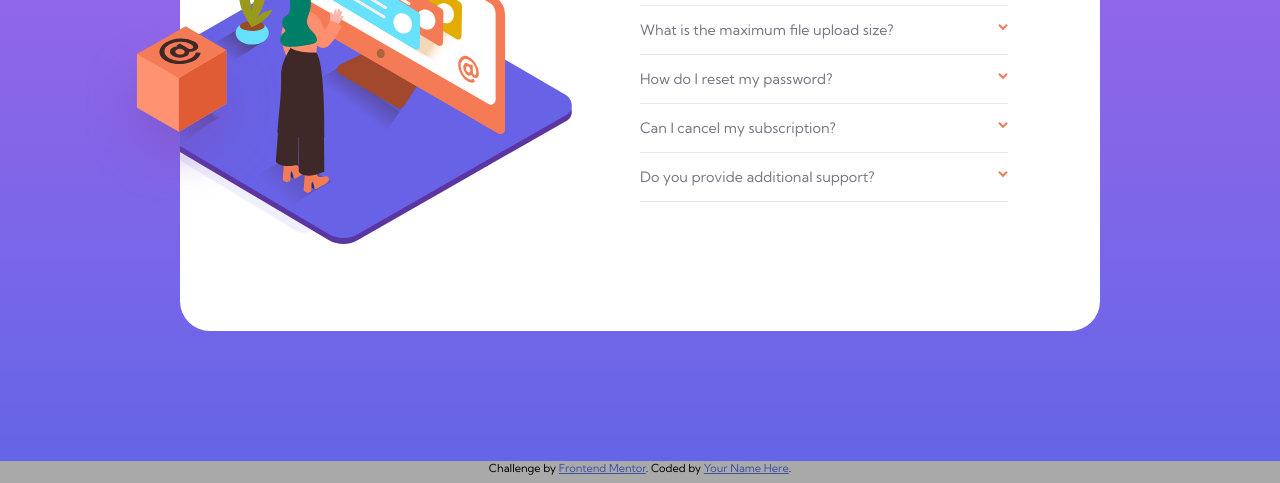
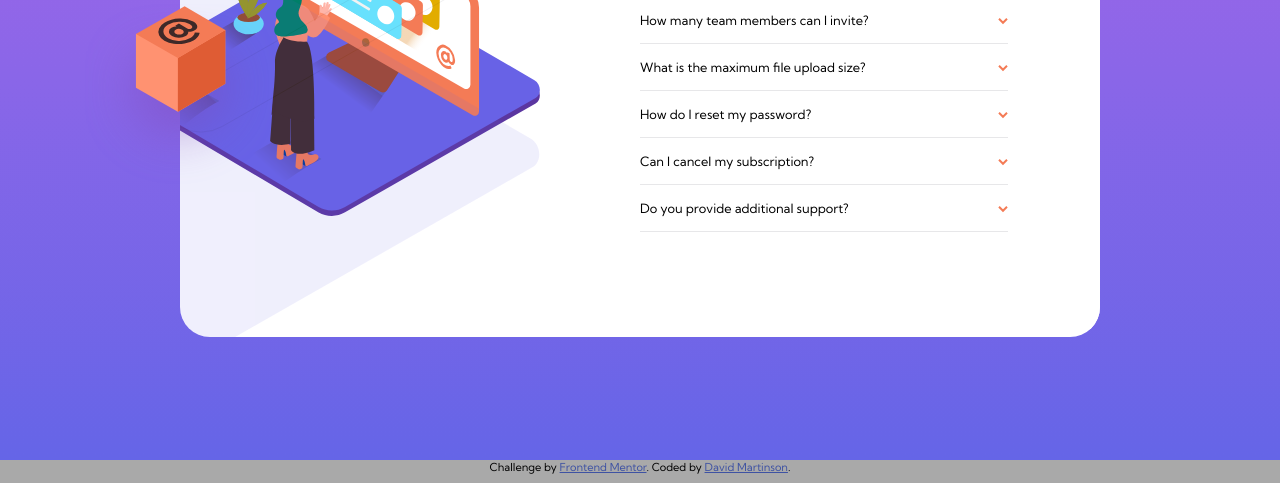
Before and after one commit to pdxdave/faq-accordion-card-main, a plain HTML site: page index.html in a window 1280 px wide. Shown: the part 317-800 px from the top of the page. Drawn offline with Linux system fonts and the light colour scheme.

Commit message:
made some changes

```diff
--- a/index.html
+++ b/index.html
@@ -17,30 +17,38 @@
 </head>
 <body>
   <main>
+
     <div class="container">
-        <div class="logo-image">
-          <div class="pic">
-             <img class="mobile_img" src="./images/illustration-woman-online-mobile.svg" alt="">
-             <img class="desk_img" src="./images/illustration-woman-online-desktop.svg" alt="">
+
+
+      <div class="illustration">
+        <div class="ill__image" >
+           <img class="mobile__image" src="./images/illustration-woman-online-mobile.svg" alt="">
+           <img class="desk__image" src="./images/illustration-woman-online-desktop.svg" alt="">
+        </div>
+        <div class="ill__shadow">
+           <img class="mobile__shadow"src="./images/bg-pattern-mobile.svg" alt="">
+           <img class="desk__shadow" src="./images/bg-pattern-desktop.svg" alt="">
+        </div>
         <div class="box">
-                 <img class="desk_box_img" src="./images/illustration-box-desktop.svg" alt="">
+            <img class="desk__box" src="./images/illustration-box-desktop.svg" alt="">
         </div>
-          </div>
-           <div class="cartoon"></div>
-        </div>
+      </div> <!-- end of illustration -->
+
       <div class="content">
+
             <h1>FAQ</h1>
 
-        <article class="card">
-          <div class="question__wrapper">
+            <article>
               <div class="question">
-              <p >How many team members can I invite?</p>
+                <div>
+                  <p>How many team members can I invite?</p>
                 </div>
-            <div class="question__icon">
-                <img src="./images/icon-arrow-down.svg" alt="">
+                <div>
+                  <img class="arrow" src="./images/icon-arrow-down.svg" alt="">
                 </div>
-          </div><!-- end of question wrapper -->
-          <div class="answer show-text">
+              </div><!-- end of question-->
+              <div class="answer">
                 <p>
                   You can invite up to 2 additional users on the Free plan. There is no limit on
                   team members for the Premium plan.
@@ -48,78 +56,80 @@
               </div>
             </article>
 
-        <article class="card">
-          <div class="question__wrapper">
+            <article>
               <div class="question">
+                <div>
                     <p >What is the maximum file upload size?</p>
                 </div>
-            <div class="question__icon">
-              <img src="./images/icon-arrow-down.svg" alt="">
+                <div>
+                    <img class="arrow" src="./images/icon-arrow-down.svg" alt="">
                 </div>
-          </div><!-- end of question wrapper -->
-          <div class="answer show-text">
+              </div>
+              <div class="answer">
                 <p>No more than 2GB. All files in your account must fit your allotted storage space.</p>
               </div>
             </article>
 
 
-        <article class="card">
-            <div class="question__wrapper">
+            <article>
               <div class="question">
+                <div>
                     <p>How do I reset my password?</p>
                 </div>
-             <div class="question__icon">
-               <img src="./images/icon-arrow-down.svg" alt="">
+                <div>
+                    <img class="arrow" src="./images/icon-arrow-down.svg" alt="">
                 </div>
               </div>
-            <div class="answer show-text">
-             <p>
-               Click “Forgot password” from the login page or “Change password” from your profile page.
-                A reset link will be emailed to you.
-             </p>
+              <div class="answer">
+                <p>Click “Forgot password” from the login page or “Change password” from your profile page.
+                  A reset link will be emailed to you.</p>
               </div>
             </article>
 
 
-        <article class="card">
-          <div class="question__wrapper">
+
+            <article>
               <div class="question">
+                <div>
                     <p >Can I cancel my subscription?</p>
                 </div>
-            <div class="question__icon">
+                <div>
                     <img class="arrow" src="./images/icon-arrow-down.svg" alt="">
                 </div>
               </div>
-          <div class="answer show-text">
+              <div class="answer">
                 <p>Yes! Send us a message and we’ll process your request no questions asked.</p>
               </div>
             </article>
 
 
-        <article class="card">
-          <div class="question__wrapper">
+           <article>
              <div class="question">
+               <div>
                   <p >Do you provide additional support?</p>
                </div>
-            <div class="question__icon">
-                <img src="./images/icon-arrow-down.svg" alt="">
+               <div>
+                  <img class="arrow" src="./images/icon-arrow-down.svg" alt="">
                </div>
              </div>
-          <div class="answer show-text">
+             <div class="answer">
                 <p>Chat and email support is available 24/7. Phone lines are open during normal business hours.</p>
              </div>
            </article>
 
 
 
-        </div><!-- end of content -->
+
+      </div> <!-- end of content -->
+
     </div><!-- end of container -->
+
     </main>
 
 
   <div class="attribution">
     Challenge by <a href="https://www.frontendmentor.io?ref=challenge" target="_blank">Frontend Mentor</a>.
-    Coded by <a href="#">Your Name Here</a>.
+    Coded by <a href="#">David Martinson</a>.
   </div>
   <script src="script.js"></script>
 </body>
--- a/sass/main.scss
+++ b/sass/main.scss
@@ -15,168 +15,127 @@ body {
 
     font-size: 62.5%;
   }
-  h1 {
-      font-size: 2rem;
-      text-align: center;
-  }
-  p {
-      font-size: .8rem;
-    //   color: $text-grayish-blue;
-  }
-  .desk_img, .desk_box_img{
-      display: none;
-  }
 
-  main {
+main {
     width: 1440px;
     max-width: 100%;
-    height: 770px;
-    background: -webkit-gradient(linear, left top, left bottom, from(#af67e9), to(#6565e7));
-    background: linear-gradient(#af67e9, #6565e7);
-
-  }
-
+    height: 768px;
+    background: linear-gradient($soft-violet, $soft-blue);
+}
+.desk__shadow, .desk__image, .desk__box {
+    display: none;
+}
 .container {
-
-    margin: 0 auto;
+    height: 535px;
     width: 320px;
-    max-width: 100%;
-    height: 770px;
+    margin: 110px auto 0;
 
     display: flex;
     flex-direction: column;
-    align-items: center;
+    align-content: center;
     justify-content: center;
 
+    align-items: center;
 }
 
-.logo-image {
+.illustration {
     z-index: 10;
 }
-
-.logo-image .pic {
-    width: 240px;
-    height: 120px;
-    margin-bottom: -15px;
+.ill__image {
+   margin-bottom: -85px;
 }
 
-.logo-image .cartoon {
-    background-image: url('../images/bg-pattern-mobile.svg');
-    background-repeat: no-repeat;
-    height: 120px;
-    width: 240px;
-    margin-bottom: -120px;
+.ill__shadow {
+    margin-bottom: -97px;
 }
 
 .content {
     background: #fff;
-    padding-top: 130px;
-    padding-bottom: 50px;
-    border-radius: 12px;
-    width: inherit;
+    border-radius: 20px;
+    padding: 10em 10%;
 }
 
+.content h1 {
+    font-size: 2rem;
+    color: $text-very-dark;
+    text-align: center;
+    padding: .5em 0;
+}
 
-.card {
-    margin: 0 10%;
+article {
     border-bottom: 1px solid $divider;
     padding: 1.5em 0;
 }
-
-.question__wrapper {
+.question {
     display: flex;
     justify-content: space-between;
+    cursor: pointer;
+    font-size: .8rem;
 }
-
-.question {
-    font-size: .8rem;
-    color: $text-grayish-blue;
-    cursor: pointer;
-}
-
-.question p:hover {
+.question:hover {
     color: $soft-red;
 }
 
 .answer {
     display: none;
+    padding-top: 1em;
+    color: $text-grayish-blue;
+    font-size: .8rem;
 }
-.answer P {
-    color: $text-grayish-blue;
-}
-.show-text .answer {
+.show-answer .answer{
     display: block;
-    padding-top: 1em;
 }
 
+@media screen and (min-width: 930px){
+    .container {
+        flex-direction: row;
+        height: 535px;
+        width: 920px;
 
-@media screen and (min-width: 930px){
+        background: #fff;
+        overflow: hidden;
+        border-radius: 30px;
+    }
 
-    .mobile_img {
-        display: none;;
+    .mobile__shadow, .mobile__image {
+        display: none;
     }
-    .desk_img, .desk_box_img{
+    .desk__shadow, .desk__image, .desk__box {
         display: block;
     }
-    h1 {
-        font-size: 2rem;
-        text-align: left;
-        padding-bottom: .5em;
+
+    .illustration {
+        position: relative;
+        flex: 1;
     }
-    .container {
-        margin: 130px auto 0;
-        width: 920px;
-        max-width: 100%;
-        height: 510px;
-        border-radius: 30px;
-
-        background-color: #fff;
-        overflow: hidden;
-
-        display: flex;
-        flex-direction: row;
-        align-items: center;
-        justify-content: center;
+    .ill__image .desk__image {
+        width: 430px;
+        margin-left: -70px;
+        margin-bottom: -550px;
+    }
+    .ill__shadow .desk__shadow{
+        width: 700px;
+        margin-left: -340px;
+        margin-bottom: -100px;
     }
 
-    .logo-image {
-        flex: 1;
-        position: relative;
+    .box {
+        position: absolute;
+        top: 115px;
+        left: -95px;
+    }
+    .box .desk__box {
+        position: fixed;
     }
 
-    .logo-image .pic .desk_img {
-        position: absolute;
-        width: 472px;
-        height: 359px;
-        top: -139px;
-        left: -80px;
-    }
-    .logo-image .pic .box {
-        position: absolute;
-        z-index: 15;
-        left: -94px;
-        .desk_box_img {
-            position: fixed;
-        }
-    }
-
-    // .logo-image .cartoon {
-    //     background-image: url('/images/bg-pattern-desktop.svg');
-    // }
 
     .content {
         flex: 1;
-        padding-top: 0px;
     }
+    .content h1 {
+        font-size: 2.5rem;
 
-    .card {
-        margin: 0 20% 0 0;
-        border-bottom: 1px solid $divider;
-        padding: 1.5em 0;
+        text-align: left;
+
     }
-
-    .question p {
-        font-size: .9rem;
-    }
-
 }
--- a/script.js
+++ b/script.js
@@ -1,23 +1,21 @@
-const cards = document.querySelectorAll('.card');
+const cards = document.querySelectorAll('article');
 
 cards.forEach(function(card){
 
-    const btn = card.querySelector('.question__wrapper')
+    const btn = card.querySelector('.question')
 
         btn.addEventListener('click', function(){
 
             cards.forEach(function(item){
                 if(item != card){
-                    console.log(item.firstElementChild.firstElementChild.firstElementChild)
-                    item.classList.remove('show-text');
-                    item.firstElementChild.firstElementChild.firstElementChild.style.fontWeight = 'normal';
-                    // item.firstElementChild.firstElementChild.firstElementChild.style.color = 'hsl(240, 6%, 50%)';
-                    item.firstElementChild.lastElementChild.lastElementChild.style = 'transform: rotate(0deg);';
+                    console.log(item)
+                    item.classList.remove('show-answer');
+                    item.firstElementChild.firstElementChild.firstElementChild.style.fontWeight = 'normal'
+                    item.firstElementChild.lastElementChild.lastElementChild.style = 'transform: rotate(0deg); transition: .2s ease-in-out;'
                 }
             })
-            card.classList.toggle('show-text');
-            card.firstElementChild.firstElementChild.firstElementChild.style.fontWeight = 'bold';
-            // card.firstElementChild.firstElementChild.firstElementChild.style.color = 'black';
-            card.firstElementChild.lastElementChild.lastElementChild.style = 'transform: rotate(180deg);';
+            card.classList.toggle('show-answer');
+            card.firstElementChild.firstElementChild.firstElementChild.style.fontWeight = 'bold'
+            card.firstElementChild.lastElementChild.lastElementChild.style = 'transform: rotate(180deg); transition: .2s ease-in-out;'
         })
 })
```
Also changed, not shown: css/main.css. Lines whose indentation alone changed are shown as unchanged.
